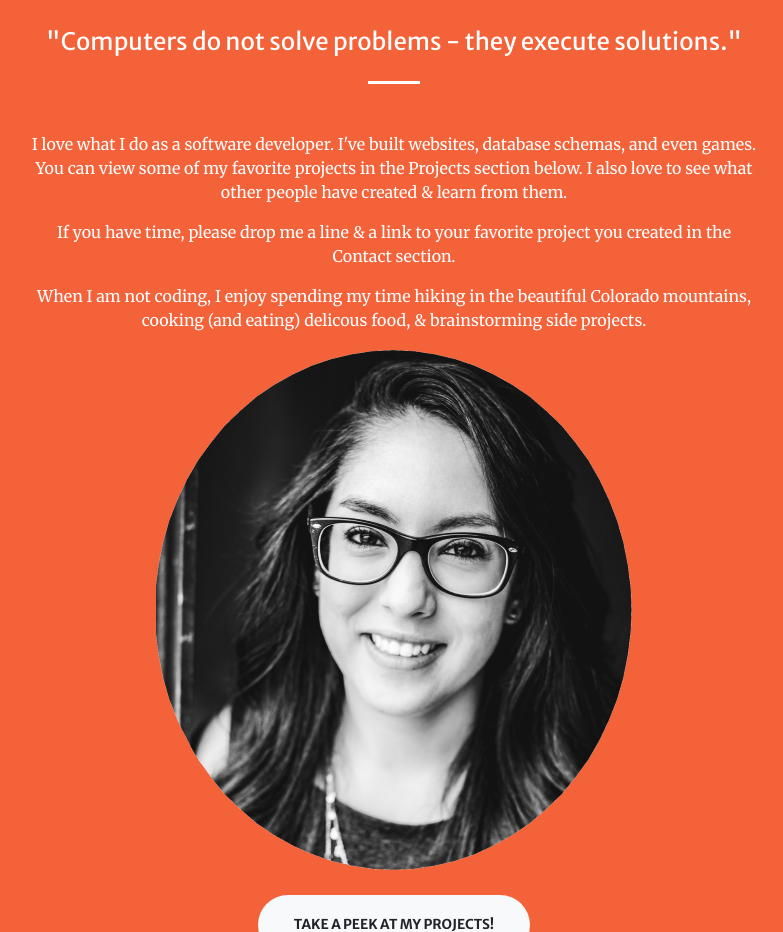
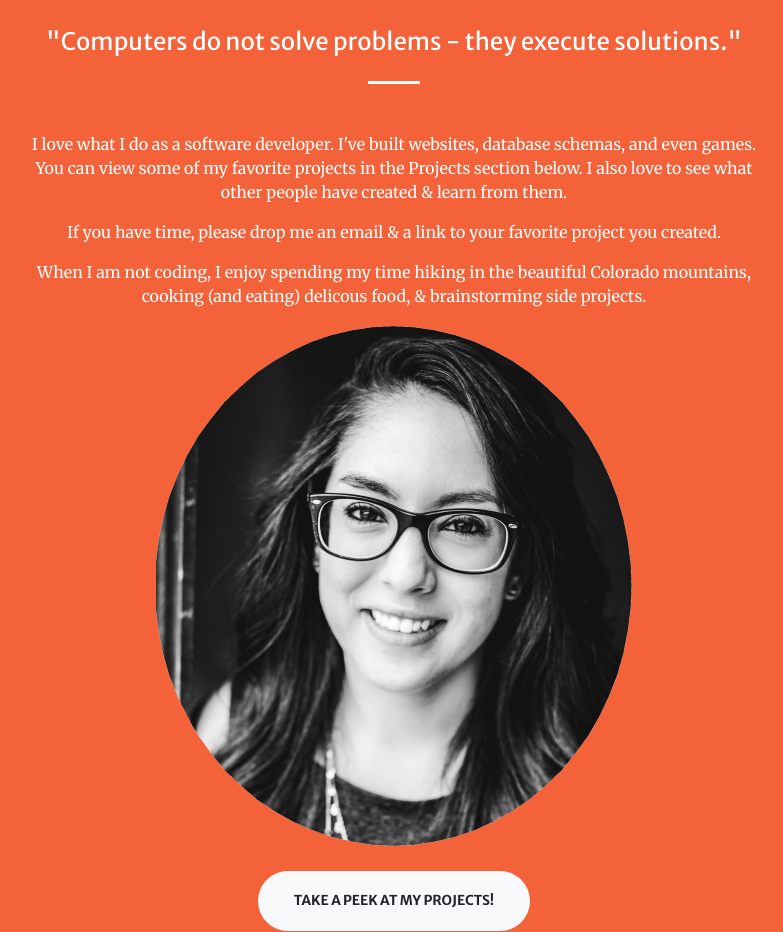
Before and after one commit to marquitah/marquitah.github.io, a website with bundled scripts: page index.html in a window 1280 px wide. Shown: the part 900-1832 px from the top of the page, without its empty margins (246-1029 px from the left). Built offline with nearby package versions, Linux system fonts and the light colour scheme.

Commit message:
Add files via upload

```diff
--- a/index.html
+++ b/index.html
@@ -8,7 +8,7 @@
   <meta name="description" content="">
   <meta name="author" content="">
   <link href="favicon.ico" rel="icon" type="image/x-icon" />
-  <title>Marquita Hartman</title>
+  <title>Marquita | Software Dev</title>
 
   <!-- Font Awesome Icons -->
   <link href="vendor/fontawesome-free/css/all.min.css" rel="stylesheet" type="text/css">
@@ -81,10 +81,12 @@
           <hr class="divider light my-4">
           <br>
             <div id="about-me-container">
+              <div id="about-section">
                 <p class="bold-font text-white">I love what I do as a software developer. I've built websites, database schemas, and even games. You can view some of my favorite projects
                 in the Projects section below. I also love to see what other people have created & learn from them.</p>
-            <p class="bold-font text-white">If you have time, please drop me a line & a link to your favorite project you created in the Contact section.</p>
+                <p class="bold-font text-white">If you have time, please drop me an email & a link to your favorite project you created.</p>
                 <p class="bold-font text-white">When I am not coding, I enjoy spending my time hiking in the beautiful Colorado mountains, cooking (and eating) delicous food, & brainstorming side projects.</p>
+              </div>
               <img class="img-fluid" src="marquitathumb.png" alt="Marquita Head Shot">
               <br>
               <br>
```
Lines whose indentation alone changed are shown as unchanged.
